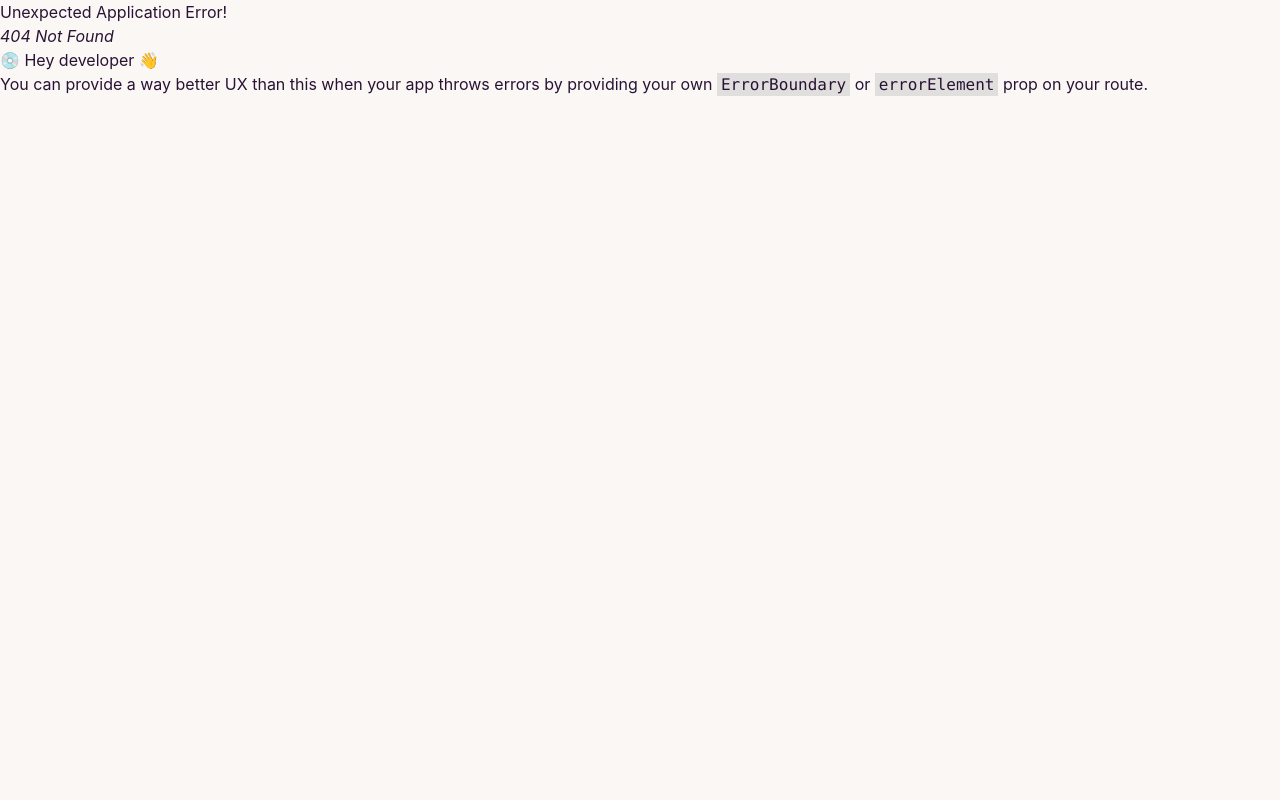
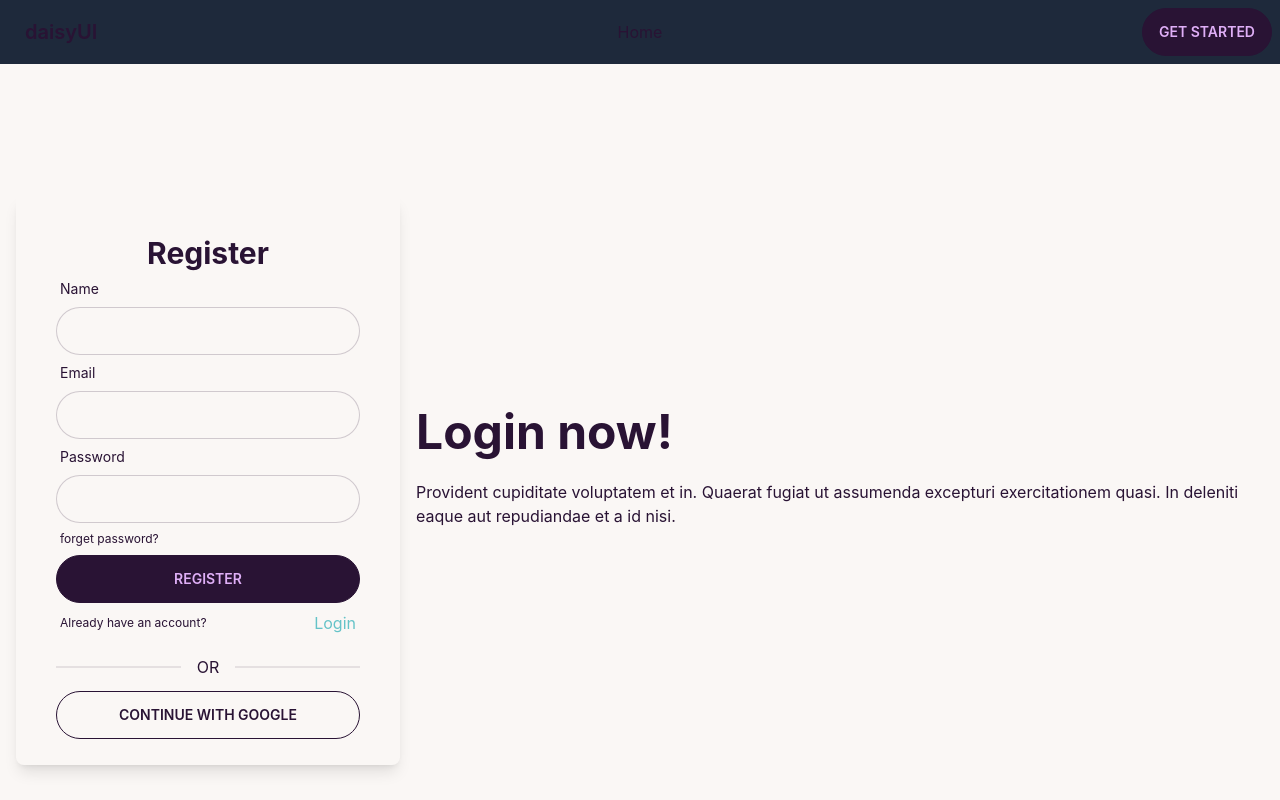
Before and after one commit to tanvirIIUC/ctg-mobile-resale-market-client, a React (Create React App) app: page /registrer in a window 1280 px wide. Before the commit this address had no page. Shown: the top 800 px of the page. Built offline with nearby package versions, Linux system fonts and the light colour scheme.

Commit message:
add register

```diff
--- a/package.json
+++ b/package.json
@@ -7,8 +7,10 @@
     "@testing-library/react": "^13.4.0",
     "@testing-library/user-event": "^13.5.0",
     "daisyui": "^2.41.0",
+    "firebase": "^9.14.0",
     "react": "^18.2.0",
     "react-dom": "^18.2.0",
+    "react-hook-form": "^7.39.5",
     "react-router-dom": "^6.4.3",
     "react-scripts": "5.0.1",
     "web-vitals": "^2.1.4"
--- /dev/null
+++ b/src/Context/AuthProvider/AuthProvider.js
@@ -0,0 +1,65 @@
+import React, { createContext, useEffect, useState } from 'react';
+import app from '../Firebase/Firebase.config';
+import { createUserWithEmailAndPassword, getAuth, onAuthStateChanged, signInWithEmailAndPassword, signOut, updateProfile } from 'firebase/auth'
+
+export const AuthContext = createContext();
+
+const auth = getAuth(app)
+
+const AuthProvider = ({ children }) => {
+    const [user,setUser]= useState(null)
+    const [loading,setLoading] = useState(true)
+    // console.log(user)
+    // create User email ans password
+    const createUser = (email, password) => {
+        setLoading(true)
+        return createUserWithEmailAndPassword(auth, email, password)
+
+    };
+    // log in email and password
+    const logIn = (email, password) => {
+        setLoading(true)
+        return signInWithEmailAndPassword(auth, email, password)
+    }
+    //add user name
+    const updateUserProfile = (profile) =>{
+        return updateProfile(auth.currentUser,profile);
+     }
+    //logout
+     const logOut =()=>{
+        setLoading(true)
+       return signOut(auth);
+     }
+    //get user
+
+    useEffect(()=>{
+      const unsubscribe =  onAuthStateChanged(auth,currentUser=>{
+        // console.log(currentUser)
+            setUser(currentUser)
+            setLoading(false)
+        });
+
+        return ()=>unsubscribe();
+
+    },[]);
+
+
+
+
+    const authInfo = {
+        createUser,
+        logIn,
+        user,
+        logOut,
+        updateUserProfile,
+        loading
+    }
+
+    return (
+        <AuthContext.Provider value={authInfo}>
+            {children}
+        </AuthContext.Provider>
+    );
+};
+
+export default AuthProvider;
--- /dev/null
+++ b/src/Firebase/Firebase.config.js
@@ -0,0 +1,18 @@
+// Import the functions you need from the SDKs you need
+import { initializeApp } from "firebase/app";
+// TODO: Add SDKs for Firebase products that you want to use
+// https://firebase.google.com/docs/web/setup#available-libraries
+
+// Your web app's Firebase configuration
+const firebaseConfig = {
+  apiKey: "AIzaSyAp9pusCMatW9fA_3VUxRr3kQAtwdZ4nwM",
+  authDomain: "ctg-mobile-resale-market.firebaseapp.com",
+  projectId: "ctg-mobile-resale-market",
+  storageBucket: "ctg-mobile-resale-market.appspot.com",
+  messagingSenderId: "242920862489",
+  appId: "1:242920862489:web:4125da35d9fb2bb9ac0b88"
+};
+
+// Initialize Firebase
+const app = initializeApp(firebaseConfig);
+export default app;
--- a/src/Pages/Home/Home/ProductCategories/ProductCategories.js
+++ b/src/Pages/Home/Home/ProductCategories/ProductCategories.js
@@ -2,8 +2,8 @@ import React from 'react';
 
 const ProductCategories = () => {
     return (
-        <div>
-
+        <div className='container mx-auto text-2xl font-bold'>
+            <h1>Product Category</h1>
         </div>
     );
 };
--- /dev/null
+++ b/src/Pages/Login/Login.js
@@ -0,0 +1,11 @@
+import React from 'react';
+
+const Login = () => {
+    return (
+        <div>
+
+        </div>
+    );
+};
+
+export default Login;
--- /dev/null
+++ b/src/Pages/Register/Register.js
@@ -0,0 +1,135 @@
+import React from 'react';
+import { useForm } from 'react-hook-form';
+import { Link } from 'react-router-dom';
+
+const Register = () => {
+    const { register, formState: { errors }, handleSubmit } = useForm();
+    // const { createUser, updateUserProfile } = useContext(AuthContext);
+
+    const handleRegister = data => {
+        console.log(data)
+        /*  createUser(data.email, data.password)
+             .then(result => {
+
+                 const user = result.user;
+                 alert("Create Successfull")
+                 saveuser(data.name,data.email)
+
+                 const profile = {
+                     displayName: data.name,
+
+                 }
+                 updateUserProfile(profile)
+                     .then(() => {
+                         navigate('/login')
+                     })
+                     .catch(error => console.error(error));
+
+             })
+             .catch((error) => {
+                 console.error(error)
+
+             }); */
+    }
+    return (
+
+<div className="hero min-h-screen ">
+  <div className="hero-content flex-col lg:flex-row-reverse">
+    <div className="text-center lg:text-left">
+      <h1 className="text-5xl font-bold">Login now!</h1>
+      <p className="py-6">Provident cupiditate voluptatem et in. Quaerat fugiat ut assumenda excepturi exercitationem quasi. In deleniti eaque aut repudiandae et a id nisi.</p>
+    </div>
+    <div className='h-[800px]  flex justify-center items-center' >
+            <div className='w-96 h-[570px] rounded-lg shadow-lg p-10'>
+                <h1 className='text-center text-3xl font-bold'>Register</h1>
+                <form onSubmit={handleSubmit(handleRegister)}>
+
+
+                    <div className="form-control w-full max-w-xs">
+                        <label className="label">
+                            <span className="label-text">Name</span>
+
+                        </label>
+
+                        <input type="text" {...register("name",
+
+                            { required: "Name is required" })} className="input input-bordered w-full max-w-xs" />
+                        {errors.name && <p className='text-red-600'>{errors.name?.message}</p>}
+                    </div>
+                    <div className="form-control w-full max-w-xs">
+                        <label className="label">
+                            <span className="label-text">Email</span>
+
+                        </label>
+
+                        <input type="email" {...register("email",
+
+                            { required: "Email Address is required" })} className="input input-bordered w-full max-w-xs" />
+                        {errors.email && <p className='text-red-600'>{errors.email?.message}</p>}
+                    </div>
+
+                    <div className="form-control w-full max-w-xs">
+                        <label className="label">
+                            <span className="label-text">Password</span>
+
+                        </label>
+                        <input type="password" {...register("password",
+                            {
+                                required: "password is required",
+                                minLength: { value: 6, message: "password must 6 character or long" }
+                            })} className="input input-bordered w-full max-w-xs" />
+                        {errors.password && <p className='text-red-600'>{errors.password?.message}</p>}
+                        <label className="label">
+                            <span className="label-text-alt">forget password?</span>
+
+                        </label>
+
+
+                    </div>
+
+                    {/* <p>{data}</p> */}
+                    <input className='btn w-full' type="submit" value='Register' />
+                </form>
+                <label className="label">
+                    <span className="label-text-alt">Already have an account?</span>
+                    <Link to='/login' className='text-primary'>Login</Link>
+                </label>
+                <div className="divider">OR</div>
+
+                <button className="btn btn-outline w-full">Continue with Google</button>
+            </div>
+        </div>
+  </div>
+</div>
+
+
+
+
+
+
+
+
+
+
+
+
+
+
+
+
+
+
+
+
+
+
+
+
+
+
+
+
+    );
+};
+
+export default Register;
```
Also changed, not shown: src/Pages/Routes/Routes/Routes.js (+11 -1 lines), 1 other file (tests, documents, lock files or other folders).
